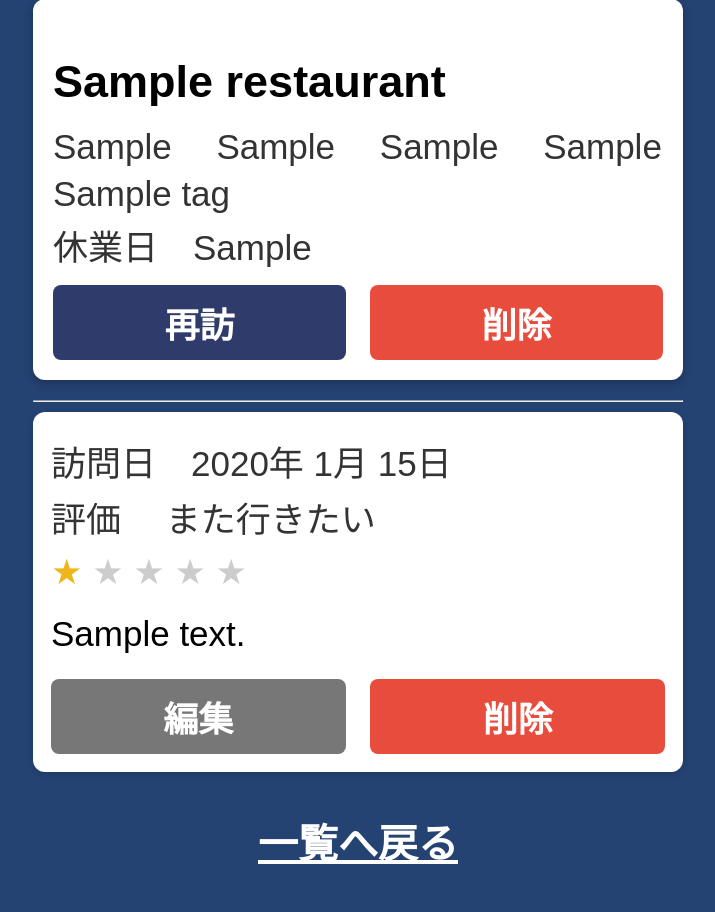
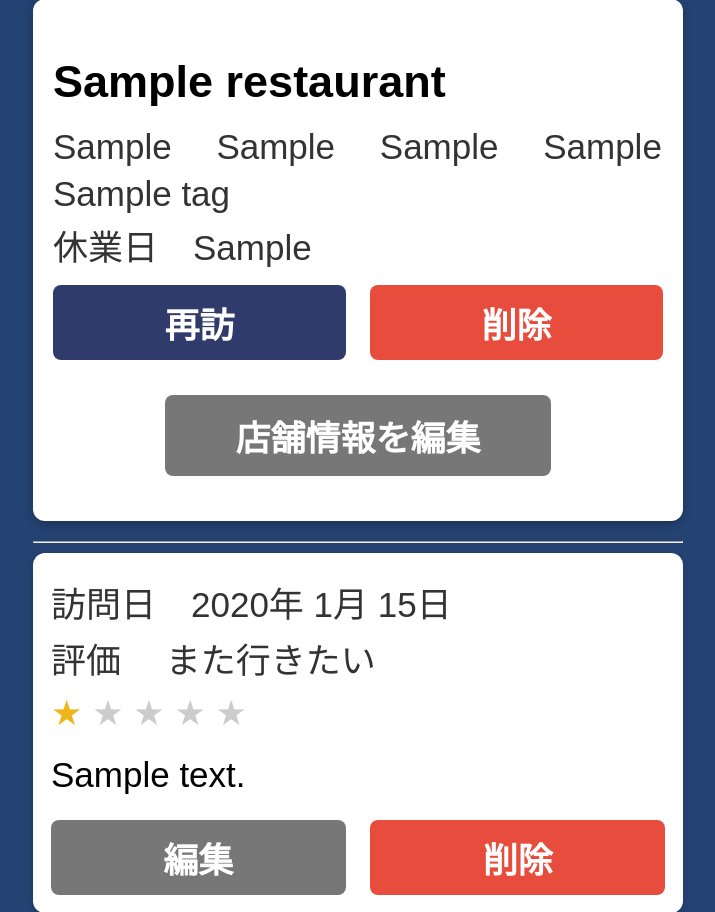
Before and after one commit to kazu-king22/Savoiry, a Django app: page /savoiry/restaurants/went/1/ in a window 1280 px wide. Shown: the part 459-1371 px from the top of the page, without its empty margins (282-997 px from the left). Run offline with Django 5.2, Linux system fonts and the light colour scheme; a user stored in the database is signed in; tables that the repository leaves empty hold one stand-in row (values such as "Sample post"); grey boxes marked "Sample" are stand-in pictures.

Commit message:
再レビュー３修正完了

```diff
--- a/restaurants/static/restaurants/css/detail.css
+++ b/restaurants/static/restaurants/css/detail.css
@@ -277,8 +277,9 @@
 }
 
 .edit-btn {
+  width: 48%;
   display: inline-block;
-  background-color: #2f3b6b;
+  background-color: #777;
   color: white;
   margin-top: 25px;
   padding: 10px 50px;
--- a/restaurants/static/restaurants/css/detail_went.css
+++ b/restaurants/static/restaurants/css/detail_went.css
@@ -194,3 +194,22 @@
 .btn-delete-visit {
   background: #e74c3c;
 }
+
+/* 店舗編集ボタン */
+.edit-store-wrapper {
+  text-align: center;
+  margin-top: 35px;
+  margin-bottom: 25px;
+}
+
+.btn-edit-store {
+  display: inline-block;
+  width: 60%;
+  background-color: #777; /* 編集ボタンと同じ”灰色” */
+  color: white;
+  padding: 15px 10px;
+  border-radius: 8px;
+  text-decoration: none;
+  font-size: 35px;
+  font-weight: bold;
+}
--- a/restaurants/templates/restaurants/restaurant_detail.html
+++ b/restaurants/templates/restaurants/restaurant_detail.html
@@ -53,7 +53,7 @@
 
 <div class="edit-btn-wrapper">
   <a href="{% url 'restaurants:restaurant_edit' restaurant.pk %}" class="edit-btn">
-    編集
+    店舗情報を編集
   </a>
 </div>
 
--- a/restaurants/templates/restaurants/restaurant_detail_went.html
+++ b/restaurants/templates/restaurants/restaurant_detail_went.html
@@ -60,7 +60,13 @@
       削除
     </button>
   </form>
+</div>
 
+<!-- 店舗編集 -->
+<div class="edit-store-wrapper">
+  <a href="{% url 'restaurants:restaurant_edit' restaurant.pk %}?from=went" class="btn-edit-store">
+  店舗情報を編集
+</a>
 </div>
 
   </div>
--- a/restaurants/templates/restaurants/restaurant_form.html
+++ b/restaurants/templates/restaurants/restaurant_form.html
@@ -108,7 +108,7 @@
 <div id="tag-container">
 
   <div class="tag-row">
-    <div class="input-with-arrow">
+    <div class="input-with-arrow-tag">
       <input type="text" name="tags" class="tag-input"
              placeholder="例：おしゃれ・個室など"
              list="tag-list" autocomplete="on">
--- a/restaurants/views.py
+++ b/restaurants/views.py
@@ -431,7 +431,13 @@ class RestaurantEditView(LoginRequiredMixin, UpdateView):
     form_class = RestaurantForm
     template_name = "restaurants/restaurant_edit.html"
 
+    # ★ 保存後の遷移先を分岐
     def get_success_url(self):
+        if self.request.GET.get("from") == "went":
+            # 行ったお店の詳細ページへ
+            return reverse("restaurants:restaurant_detail_went", kwargs={"pk": self.object.pk})
+
+        # 気になるの詳細ページへ
         return reverse("restaurants:restaurant_detail", kwargs={"pk": self.object.pk})
 
     def get_context_data(self, **kwargs):
@@ -448,14 +454,13 @@ class RestaurantEditView(LoginRequiredMixin, UpdateView):
         return context
 
     def form_valid(self, form):
-
-    # ▼ 休業日の複数選択を保存
+        # ▼ 休業日の複数選択を保存
         holidays = self.request.POST.getlist("holiday")
         form.instance.holiday = "、".join(holidays)
 
         response = super().form_valid(form)
 
-    # ▼ タグ更新処理（今のままでOK）
+        # ▼ タグ更新処理
         restaurant = self.object
         tags = self.request.POST.getlist("tags")
         tags = [t.strip() for t in tags if t.strip()]
@@ -467,9 +472,6 @@ class RestaurantEditView(LoginRequiredMixin, UpdateView):
             restaurant.tags.add(tag_obj)
 
         return response
-
-
-
 
 
 def visit_chart_monthly(request):
--- a/savoiry_project/settings.py
+++ b/savoiry_project/settings.py
@@ -27,7 +27,7 @@ SECRET_KEY = 'django-insecure-7i)6pqux-*e(zv0n9-lm(ur2oa@nu27xmqe%7(o88^mhiu=shi
 # SECURITY WARNING: don't run with debug turned on in production!
 DEBUG = True
 
-ALLOWED_HOSTS = ["127.0.0.1", "localhost", "192.168.0.3"]
+ALLOWED_HOSTS = ["127.0.0.1", "localhost", "192.168.0.2"]
 
 
 
```
Also changed, not shown: restaurants/static/restaurants/css/edit.css (+18 -0 lines), restaurants/static/restaurants/css/register.css (+18 -1 lines), restaurants/static/restaurants/js/register_suggest.js (+11 -2 lines), restaurants/templates/restaurants/restaurant_edit.html (+11 -2 lines).
